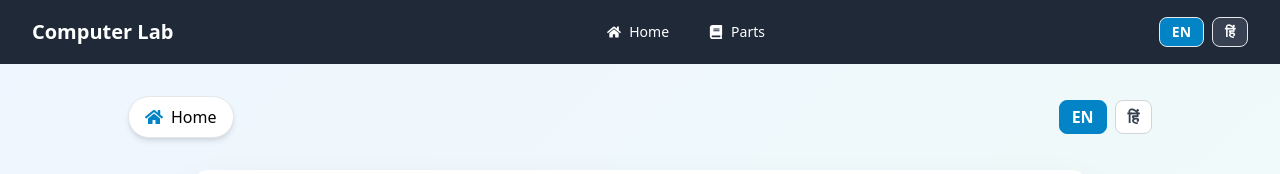
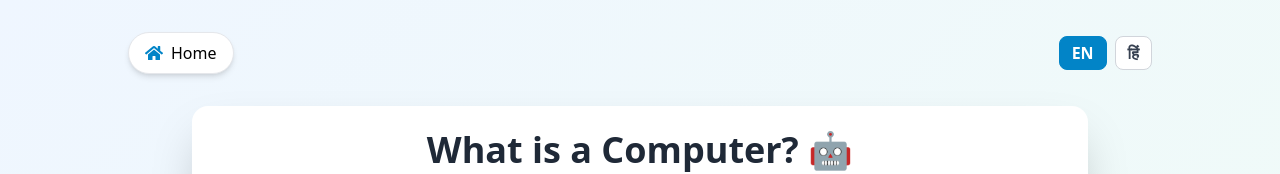
Before and after one commit to Aniket-Singh-Baghel/interactive-book, a React (Create React App) app: page /part1/what-is-computer in a window 1280 px wide. Shown: the top 174 px of the page. Built offline with nearby package versions, Linux system fonts and the light colour scheme.

Commit message:
feat: create Layout component to encapsulate Menu and main content structure

```diff
--- a/src/Components/Menu.js
+++ b/src/Components/Menu.js
@@ -167,7 +167,7 @@ const Menu = () => {
     };
 
     return (
-        <nav className="bg-gray-800 text-white shadow-lg">
+        <nav className="bg-gradient-to-r from-blue-500 to-indigo-600 text-white shadow-lg">
             <div className="max-w-7xl mx-auto px-4 sm:px-6 lg:px-8">
                 <div className="flex items-center justify-between h-16">
                     <div className="flex items-center">
@@ -177,27 +177,27 @@ const Menu = () => {
                     </div>
                     <div className="hidden md:block">
                         <div className="ml-10 flex items-baseline space-x-4">
-                            <Link to="/station" className="flex items-center px-3 py-2 rounded-md text-sm font-medium hover:bg-gray-700">
+                            <Link to="/station" className="flex items-center px-3 py-2 rounded-md text-sm font-medium hover:bg-blue-700">
                                 <FaHome className="mr-2" />
                                 {t.home}
                             </Link>
                              <div className="relative group">
-                                <button className="flex items-center px-3 py-2 rounded-md text-sm font-medium hover:bg-gray-700">
+                                <button className="flex items-center px-3 py-2 rounded-md text-sm font-medium hover:bg-blue-700">
                                     <FaBook className="mr-2" />
                                     <span>{t.parts}</span>
                                 </button>
-                                <ul className="absolute left-0 mt-2 w-48 bg-white rounded-md shadow-lg py-1 z-20 hidden group-hover:block">
+                                <ul className="absolute left-0 mt-2 w-48 bg-white rounded-md shadow-lg py-1 z-20 hidden group-hover:block text-gray-800">
                                     {renderLinks(t.chapters)}
                                 </ul>
                             </div>
                         </div>
                     </div>
                      <div className="hidden md:flex items-center">
-                        <button onClick={() => setLanguage('en')} className={`px-3 py-1 rounded-lg border text-sm font-semibold ${language === 'en' ? 'bg-sky-600 text-white' : 'bg-gray-700'}`}>EN</button>
-                        <button onClick={() => setLanguage('hi')} className={`ml-2 px-3 py-1 rounded-lg border text-sm font-semibold ${language === 'hi' ? 'bg-sky-600 text-white' : 'bg-gray-700'}`}>हिं</button>
+                        <button onClick={() => setLanguage('en')} className={`px-3 py-1 rounded-lg border border-white text-sm font-semibold ${language === 'en' ? 'bg-white text-blue-600' : 'bg-transparent'}`}>EN</button>
+                        <button onClick={() => setLanguage('hi')} className={`ml-2 px-3 py-1 rounded-lg border border-white text-sm font-semibold ${language === 'hi' ? 'bg-white text-blue-600' : 'bg-transparent'}`}>हिं</button>
                     </div>
                     <div className="-mr-2 flex md:hidden">
-                        <button onClick={() => setIsOpen(!isOpen)} className="bg-gray-800 inline-flex items-center justify-center p-2 rounded-md text-gray-400 hover:text-white hover:bg-gray-700 focus:outline-none focus:ring-2 focus:ring-offset-2 focus:ring-offset-gray-800 focus:ring-white">
+                        <button onClick={() => setIsOpen(!isOpen)} className="bg-indigo-600 inline-flex items-center justify-center p-2 rounded-md text-white hover:bg-indigo-700 focus:outline-none focus:ring-2 focus:ring-offset-2 focus:ring-offset-indigo-600 focus:ring-white">
                             <span className="sr-only">Open main menu</span>
                             {isOpen ? <FaTimes /> : <FaBars />}
                         </button>
@@ -206,14 +206,14 @@ const Menu = () => {
             </div>
 
             {isOpen && (
-                <div className="md:hidden">
+                <div className="md:hidden bg-indigo-600">
                     <ul className="px-2 pt-2 pb-3 space-y-1 sm:px-3">
                         {renderLinks(t.chapters)}
                     </ul>
-                     <div className="pt-4 pb-3 border-t border-gray-700">
+                     <div className="pt-4 pb-3 border-t border-blue-700">
                         <div className="flex items-center px-5">
-                             <button onClick={() => setLanguage('en')} className={`px-3 py-1 rounded-lg border text-sm font-semibold ${language === 'en' ? 'bg-sky-600 text-white' : 'bg-gray-700'}`}>EN</button>
-                        <button onClick={() => setLanguage('hi')} className={`ml-2 px-3 py-1 rounded-lg border text-sm font-semibold ${language === 'hi' ? 'bg-sky-600 text-white' : 'bg-gray-700'}`}>हिं</button>
+                             <button onClick={() => setLanguage('en')} className={`px-3 py-1 rounded-lg border border-white text-sm font-semibold ${language === 'en' ? 'bg-white text-blue-600' : 'bg-transparent'}`}>EN</button>
+                        <button onClick={() => setLanguage('hi')} className={`ml-2 px-3 py-1 rounded-lg border border-white text-sm font-semibold ${language === 'hi' ? 'bg-white text-blue-600' : 'bg-transparent'}`}>हिं</button>
                         </div>
                     </div>
                 </div>
--- a/src/Components/Part1/Chapter1.js
+++ b/src/Components/Part1/Chapter1.js
@@ -2,7 +2,6 @@ import React, { useState } from "react";
 import { motion } from "framer-motion";
 import { FaPepperHot, FaBlender, FaCheckCircle, FaArrowRight, FaArrowLeft, FaHome } from "react-icons/fa";
 import { Link, useNavigate } from 'react-router-dom';
-import Menu from "../Menu";
 
 const content = {
   en: {
@@ -50,7 +49,6 @@ const Chapter1 = () => {
 
   return (
     <div className="bg-gradient-to-br from-blue-50 to-green-50 font-sans">
-      <Menu lang={lang} setLang={setLang} />
       <div className="p-4 sm:p-6 lg:p-8 min-h-screen bg-gradient-to-br from-blue-50 to-green-50 font-sans">
         <div className="max-w-5xl mx-auto">
           <div className="flex items-center justify-between mb-8">
--- /dev/null
+++ b/src/Layout.js
@@ -0,0 +1,16 @@
+import React from 'react';
+import { Outlet } from 'react-router-dom';
+import Menu from './Components/Menu';
+
+const Layout = () => {
+    return (
+        <div>
+            <Menu />
+            <main>
+                <Outlet />
+            </main>
+        </div>
+    );
+};
+
+export default Layout;
--- a/src/index.js
+++ b/src/index.js
@@ -5,6 +5,7 @@ import './index.css';
 import App from './App';
 import reportWebVitals from './reportWebVitals';
 import { LanguageProvider } from './Components/LanguageContext';
+import Layout from "./Layout";
 import ScrollToTop from './Components/ScrollToTop';
 import Acknowledgement from './Components/Acknowledgement';
 import Introduction from './Components/WhatIsIct';
@@ -61,6 +62,7 @@ root.render(
     <BrowserRouter>
     <ScrollToTop />
       <Routes>
+        <Route element={<Layout />}></Route>
         <Route path="/" element={<Acknowledgement />} />
         <Route path="/introduction" element={<Introduction />} />
         <Route path="/station" element={<App />} />
```
